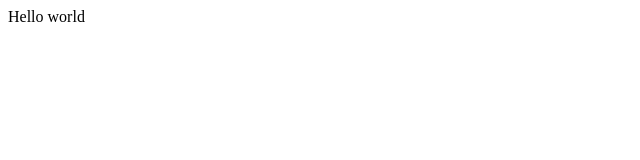
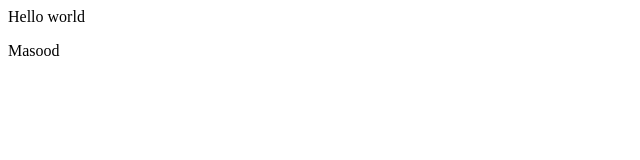
Before and after one commit to FaranMasoodPeerzada/demo-github, a plain HTML site: page index.html in a window 1280 px wide. Shown: the full height of the page, 0-640 px from the left. Drawn offline with Linux system fonts and the light colour scheme.

Commit message:
Added Masood

```diff
--- a/index.html
+++ b/index.html
@@ -1 +1,2 @@
 <div> Hello world </div>
+<p>Masood</p>
```
Also changed, not shown: 1 other file.
